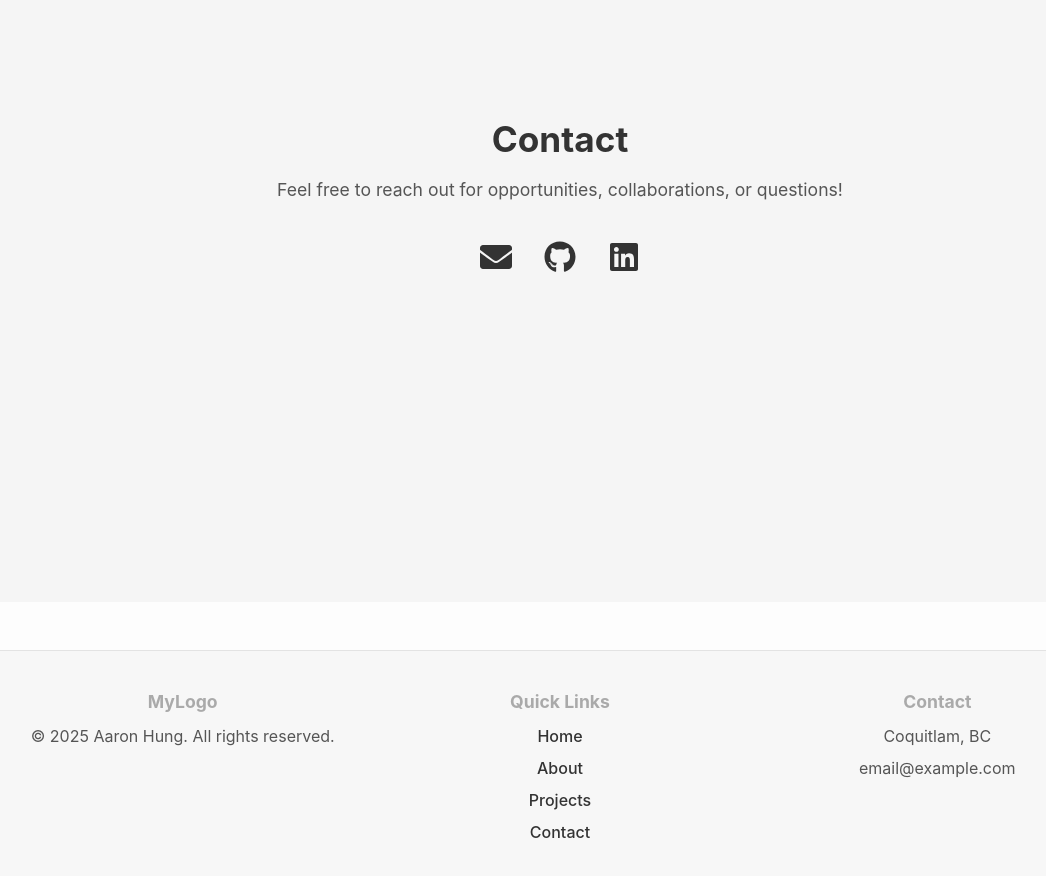
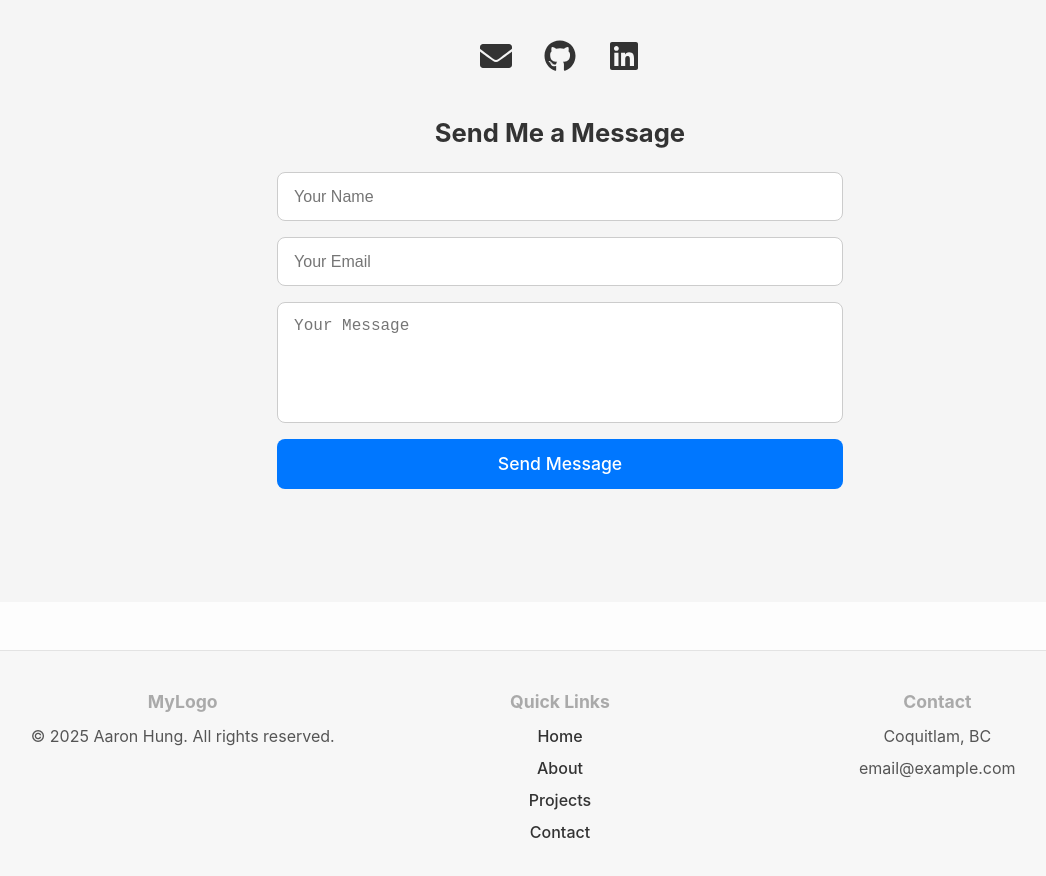
Before and after one commit to ahung1709/portfolio-ah01-vite, a React (Vite) app: page / in a window 1280 px wide. Shown: the part 3724-4600 px from the top of the page, without its empty margins (80-1126 px from the left). Built offline with nearby package versions, Linux system fonts and the light colour scheme.

Commit message:
add contact form for sending emails in contact section

```diff
--- a/package.json
+++ b/package.json
@@ -10,6 +10,7 @@
     "preview": "vite preview"
   },
   "dependencies": {
+    "@emailjs/browser": "^4.4.1",
     "react": "^19.2.0",
     "react-dom": "^19.2.0",
     "react-icons": "^5.5.0"
--- /dev/null
+++ b/src/components/ContactForm/ContactForm.css
@@ -0,0 +1,57 @@
+.contact-form {
+  max-width: 600px;
+  margin: 2rem auto 0;
+  display: flex;
+  flex-direction: column;
+  gap: 1rem;
+}
+
+.form-title {
+  text-align: center;
+  font-size: 1.6rem;
+  margin-bottom: 0.5rem;
+  font-weight: bold;
+}
+
+.contact-form input,
+.contact-form textarea {
+  width: 100%;
+  padding: 0.9rem 1rem;
+  border: 1px solid #ccc;
+  border-radius: 8px;
+  font-size: 1rem;
+  resize: none;
+}
+
+.contact-form input:focus,
+.contact-form textarea:focus {
+  border-color: #0077ff;
+  outline: none;
+}
+
+.contact-form button {
+  padding: 0.9rem;
+  font-size: 1.1rem;
+  border: none;
+  background-color: #0077ff;
+  color: white;
+  border-radius: 8px;
+  cursor: pointer;
+  transition: opacity 0.25s ease;
+}
+
+.contact-form button:hover {
+  opacity: 0.85;
+}
+
+.form-success {
+  text-align: center;
+  color: green;
+  font-weight: 500;
+}
+
+.form-error {
+  text-align: center;
+  color: red;
+  font-weight: 500;
+}
--- /dev/null
+++ b/src/components/ContactForm/ContactForm.jsx
@@ -0,0 +1,60 @@
+import React, { useState } from 'react';
+import emailjs from '@emailjs/browser';
+import './ContactForm.css';
+
+const ContactForm = () => {
+  const [status, setStatus] = useState('');
+
+  const sendEmail = (e) => {
+    e.preventDefault();
+    setStatus('sending');
+
+    emailjs
+      .sendForm(
+        import.meta.env.VITE_EMAILJS_SERVICE_ID,
+        import.meta.env.VITE_EMAILJS_TEMPLATE_ID,
+        e.target,
+        import.meta.env.VITE_EMAILJS_PUBLIC_KEY
+      )
+      .then(
+        () => {
+          setStatus('success');
+          e.target.reset();
+        },
+        () => {
+          setStatus('error');
+        }
+      );
+  };
+
+  return (
+    <form className='contact-form' onSubmit={sendEmail}>
+      <h3 className='form-title'>Send Me a Message</h3>
+
+      <input type='text' name='from_name' placeholder='Your Name' required />
+
+      <input type='email' name='from_email' placeholder='Your Email' required />
+
+      <textarea
+        name='message'
+        rows='5'
+        placeholder='Your Message'
+        required
+      ></textarea>
+
+      <button type='submit'>
+        {status === 'sending' ? 'Sending...' : 'Send Message'}
+      </button>
+
+      {status === 'success' && (
+        <p className='form-success'>Message sent successfully!</p>
+      )}
+
+      {status === 'error' && (
+        <p className='form-error'>Failed to send message. Try again.</p>
+      )}
+    </form>
+  );
+};
+
+export default ContactForm;
--- a/src/sections/ContactSection/ContactSection.jsx
+++ b/src/sections/ContactSection/ContactSection.jsx
@@ -1,5 +1,6 @@
 import React from 'react';
 import { FaGithub, FaLinkedin, FaEnvelope } from 'react-icons/fa';
+import ContactForm from '../../components/ContactForm/ContactForm';
 
 import './ContactSection.css';
 
@@ -41,6 +42,8 @@ const ContactSection = () => {
           <FaLinkedin />
         </a>
       </div>
+
+      <ContactForm />
     </div>
   );
 };
```
Also changed, not shown: 2 other files (tests, documents, lock files or other folders).
